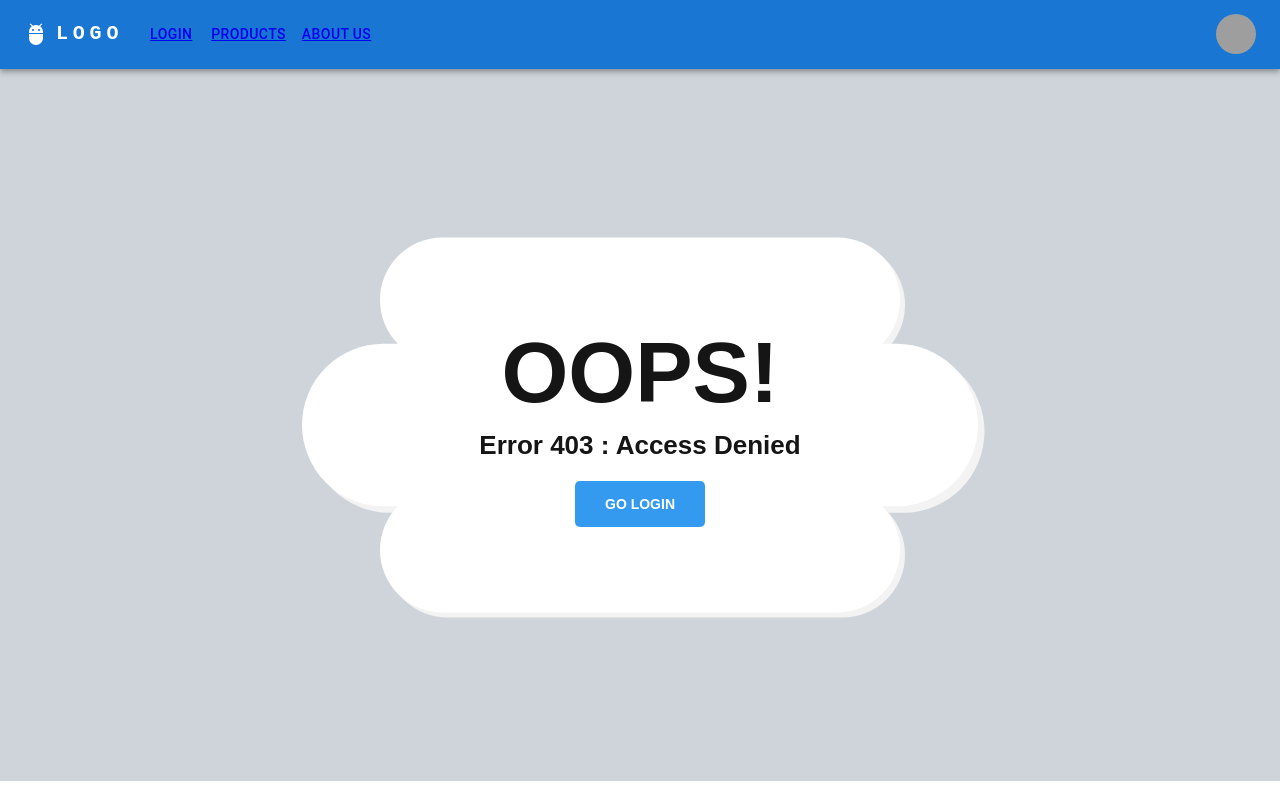
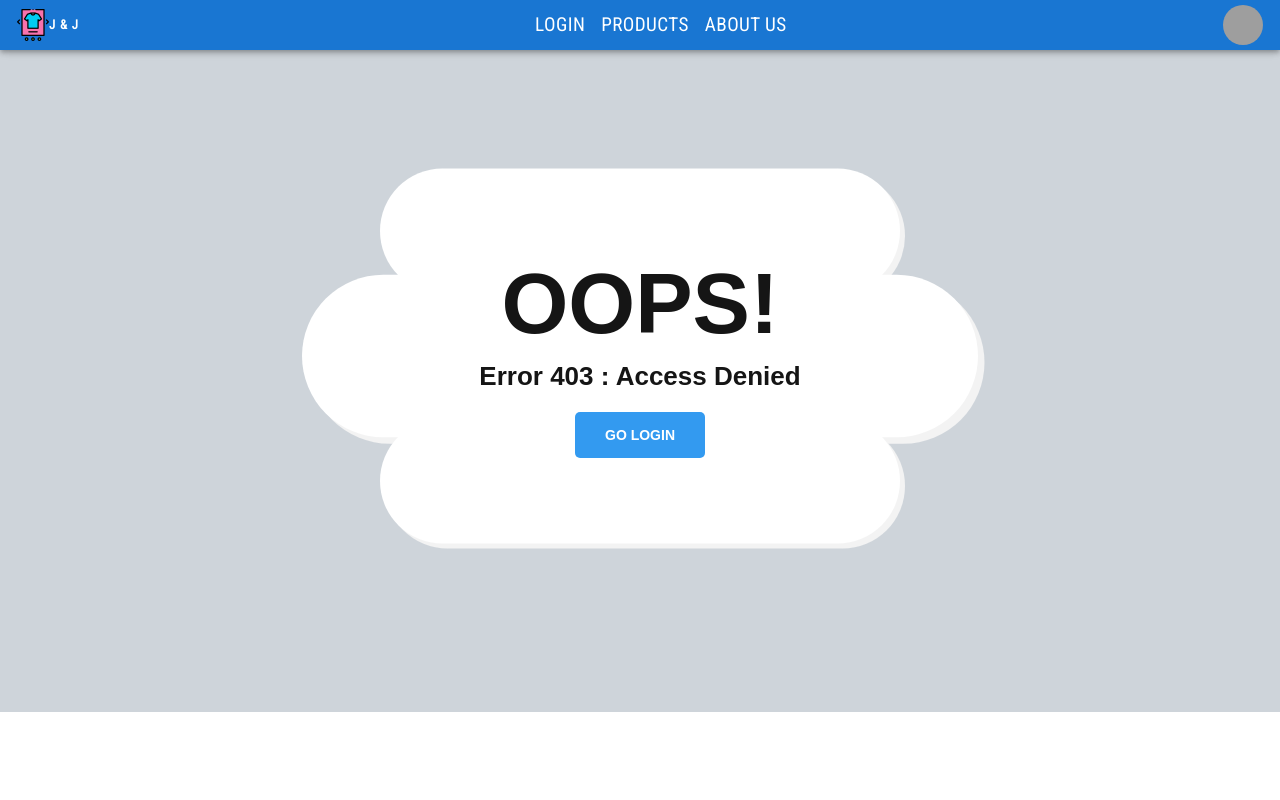
Before and after one commit to Quarantin33/PersonalProject-Ecommerce, a React (Create React App) app: page /access-denied in a window 1280 px wide. Built offline with nearby package versions, Linux system fonts and the light colour scheme; grey boxes are pictures that could not be loaded; the HTML template or start-up script is replaced by a standard one.

Commit message:
Adding styles and fixing navbar.

```diff
--- a/src/components/AppRoutes.jsx
+++ b/src/components/AppRoutes.jsx
@@ -6,6 +6,7 @@ import LogIn from "../pages/LogIn";
 import ProductDetails from "../pages/ProductDetails";
 import Products from "../pages/Products";
 import NavBar from "./NavBar";
+import { height } from "@mui/system";
 
 const AppRoutes = () => {
   return (
--- a/src/components/GridProduct.jsx
+++ b/src/components/GridProduct.jsx
@@ -17,7 +17,7 @@ const GridProduct = ({ products, setProducts }) => {
   }, [setProducts]);
 
   return (
-    <Box sx={{ width: "100%" }}>
+    <Box sx={{ width: "100%" , marginTop: '40px'}}>
       <Grid
         container
         rowSpacing={1}
--- a/src/components/NavBar.jsx
+++ b/src/components/NavBar.jsx
@@ -15,11 +15,26 @@ import AdbIcon from "@mui/icons-material/Adb";
 import { Link, useNavigate } from "react-router-dom";
 import { useDispatch } from "react-redux";
 import { logout } from "../store/slices/token/tokenSlice";
+import { red } from "@mui/material/colors";
+import logoNav from "../static/img/logoNav.png";
+
+const style = {
+  fontSize: "1.2rem",
+  color: "white",
+  textDecoration: "none",
+  fontFamily: "'Roboto Condensed','san-serif'",
+};
 
 const pages = [
-  <Link to="/">LogIn</Link>,
-  <Link to="/products">Products</Link>,
-  <Link to="/about-us">About us</Link>,
+  <Link style={style} to="/">
+    LogIn
+  </Link>,
+  <Link style={style} to="/products">
+    Products
+  </Link>,
+  <Link style={style} to="/about-us">
+    About us
+  </Link>,
 ];
 const settings = ["Profile", "Cart", "Logout"];
 
@@ -47,31 +62,41 @@ const NavBar = () => {
 
   const handleLogOut = () => {
     //quitar permisos de login
-    dispatch( logout() );
-    navigate('/');
+    dispatch(logout());
+    navigate("/");
   };
 
   return (
-    <AppBar position="sticky">
-      <Container maxWidth="xl">
-        <Toolbar disableGutters>
-          <AdbIcon sx={{ display: { xs: "none", md: "flex" }, mr: 1 }} />
+    <AppBar position="fixed">
+      <Container maxWidth="x1">
+        <Toolbar
+          disableGutters
+          sx={{
+            margin: '-7px',
+            display: "flex",
+            justifyContent: "space-around",
+            alignContent: "center",
+            height: "50px",
+          }}
+        >
+          <img src={logoNav} alt="logoNav" />
           <Typography
             variant="h6"
             noWrap
             component="a"
             href="/"
             sx={{
+              fontSize: ".8rem",
               mr: 2,
               display: { xs: "none", md: "flex" },
-              fontFamily: "monospace",
+              fontFamily: "Roboto Condensed",
               fontWeight: 700,
               letterSpacing: ".3rem",
               color: "inherit",
               textDecoration: "none",
             }}
           >
-            LOGO
+            J&J
           </Typography>
 
           <Box sx={{ flexGrow: 1, display: { xs: "flex", md: "none" } }}>
@@ -111,25 +136,13 @@ const NavBar = () => {
             </Menu>
           </Box>
           <AdbIcon sx={{ display: { xs: "flex", md: "none" }, mr: 1 }} />
-          <Typography
-            variant="h5"
-            noWrap
-            component="a"
-            href=""
+          <Box
             sx={{
-              mr: 2,
-              display: { xs: "flex", md: "none" },
+              justifyContent: "center",
               flexGrow: 1,
-              fontFamily: "monospace",
-              fontWeight: 700,
-              letterSpacing: ".3rem",
-              color: "inherit",
-              textDecoration: "none",
+              display: { xs: "none", md: "flex" },
             }}
           >
-            LOGO
-          </Typography>
-          <Box sx={{ flexGrow: 1, display: { xs: "none", md: "flex" } }}>
             {pages.map((page, index) => (
               <Button
                 key={index}
--- a/src/store/store.js
+++ b/src/store/store.js
@@ -3,6 +3,6 @@ import { tokenSlice } from "./slices/token/tokenSlice";
 
 export const store = configureStore({
     reducer: {
-        tokenBox: tokenSlice.reducer
+        tokenBox: tokenSlice.reducer,
     }
 });
```
Also changed, not shown: src/static/img/logoNav.png (added).
